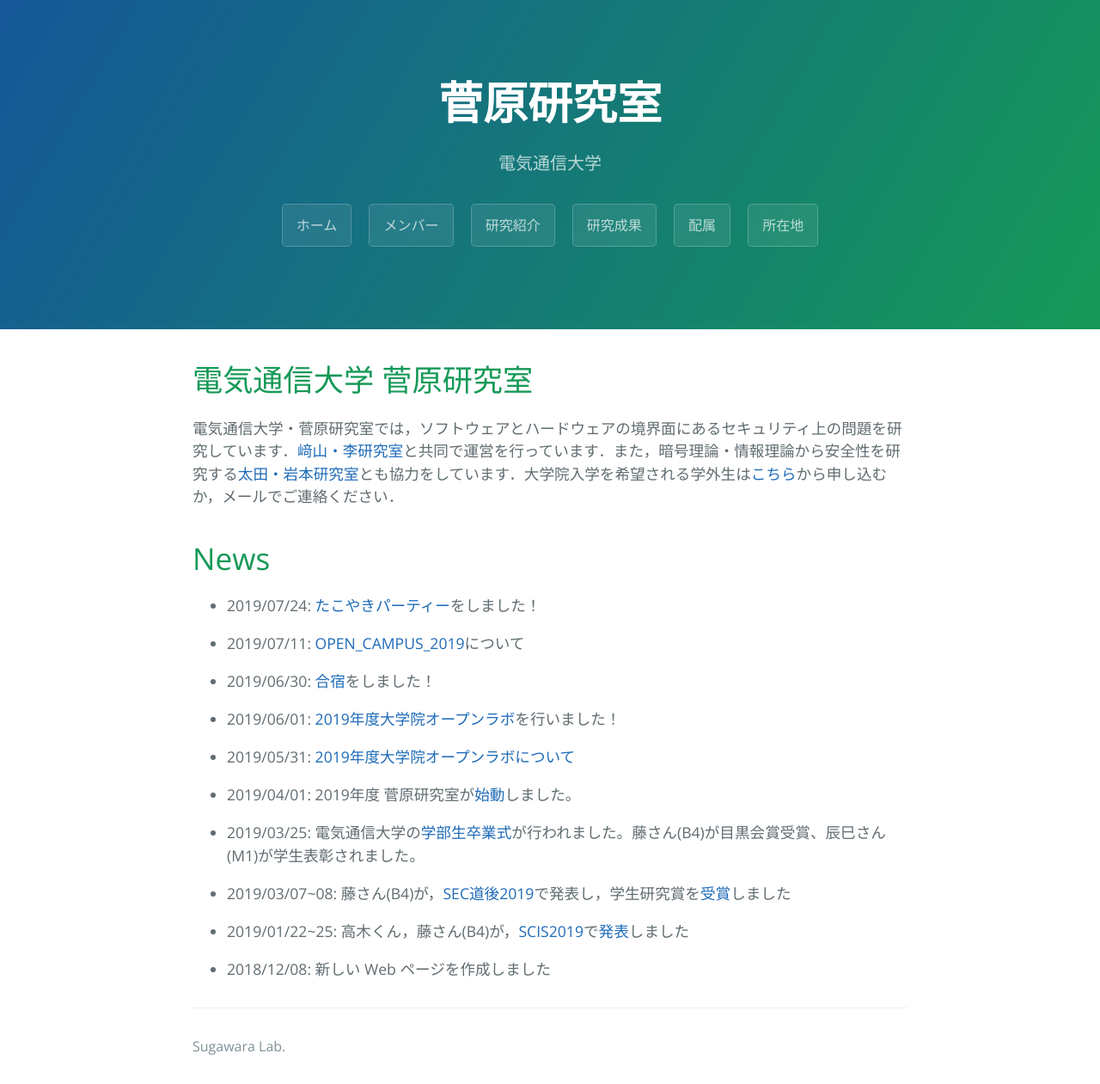
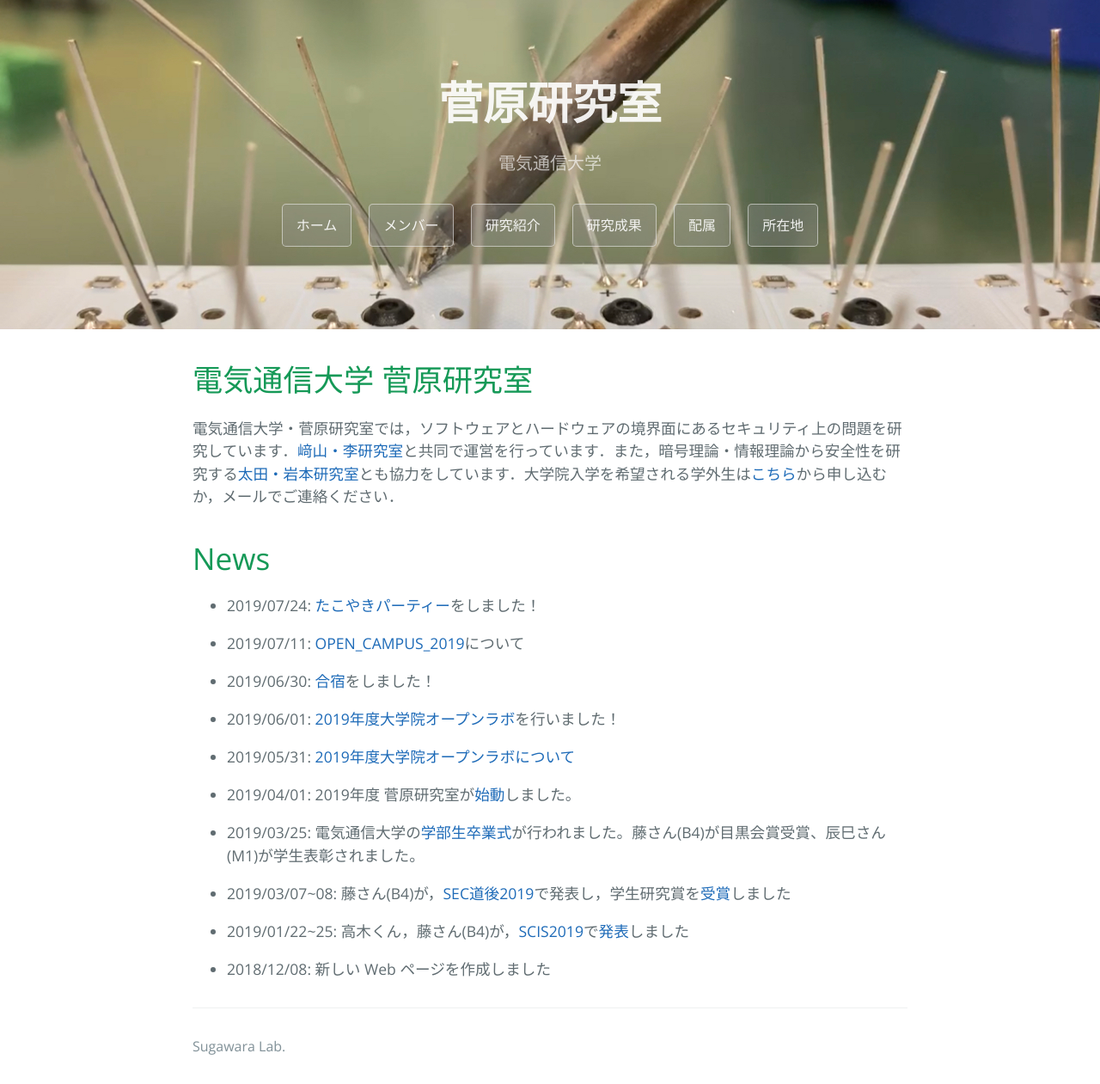
Before and after one commit to sugawara-bbbb/weblab, a Jekyll site: the page built from index.md, in a window 1280 px wide. Shown: the whole page at 86% size. Built offline with Jekyll 4.4.1, drawn with Linux system fonts in a browser that asks for light colours; our own code applies the rules of GitHub Pages for plain Markdown files.

Commit message:
[Modify] header background
変更テスト

```diff
--- a/_sass/jekyll-theme-cayman.scss
+++ b/_sass/jekyll-theme-cayman.scss
@@ -66,18 +66,18 @@ a {
 .btn {
   display: inline-block;
   margin-bottom: 1rem;
-  color: rgba(255, 255, 255, 0.7);
-  background-color: rgba(255, 255, 255, 0.08);
-  border-color: rgba(255, 255, 255, 0.2);
+  color: rgba(255, 255, 255, 0.9);
+  background-color: rgba(150, 150, 150, 0.3);
+  border-color: rgba(255, 255, 255, 0.5);
   border-style: solid;
   border-width: 1px;
   border-radius: 0.3rem;
   transition: color 0.2s, background-color 0.2s, border-color 0.2s;
 
   &:hover {
-    color: rgba(255, 255, 255, 0.8);
+    color: rgba(51, 51, 51, 0.8);
     text-decoration: none;
-    background-color: rgba(255, 255, 255, 0.2);
+    background-color: rgba(255, 255, 255, 0.7);
     border-color: rgba(255, 255, 255, 0.3);
   }
 
@@ -108,10 +108,12 @@ a {
 }
 
 .page-header {
-  color: $header-heading-color;
+  // color: $header-heading-color;
+
   text-align: center;
-  background-color: $header-bg-color;
-  background-image: linear-gradient(120deg, $header-bg-color-secondary, $header-bg-color);
+  // background-color: $header-bg-color;
+  // background-image: linear-gradient(120deg, $header-bg-color-secondary, $header-bg-color);
+  background: url(/fig/solder.jpg) center / cover;
 
   @include large {
     padding: 5rem 6rem;
@@ -124,6 +126,10 @@ a {
   @include small {
     padding: 2rem 1rem;
   }
+}
+
+.page-header > h1, h2{
+  color: rgba(255, 255, 255, 0.9)
 }
 
 .project-name {
```
Also changed, not shown: fig/solder.jpg (added).
